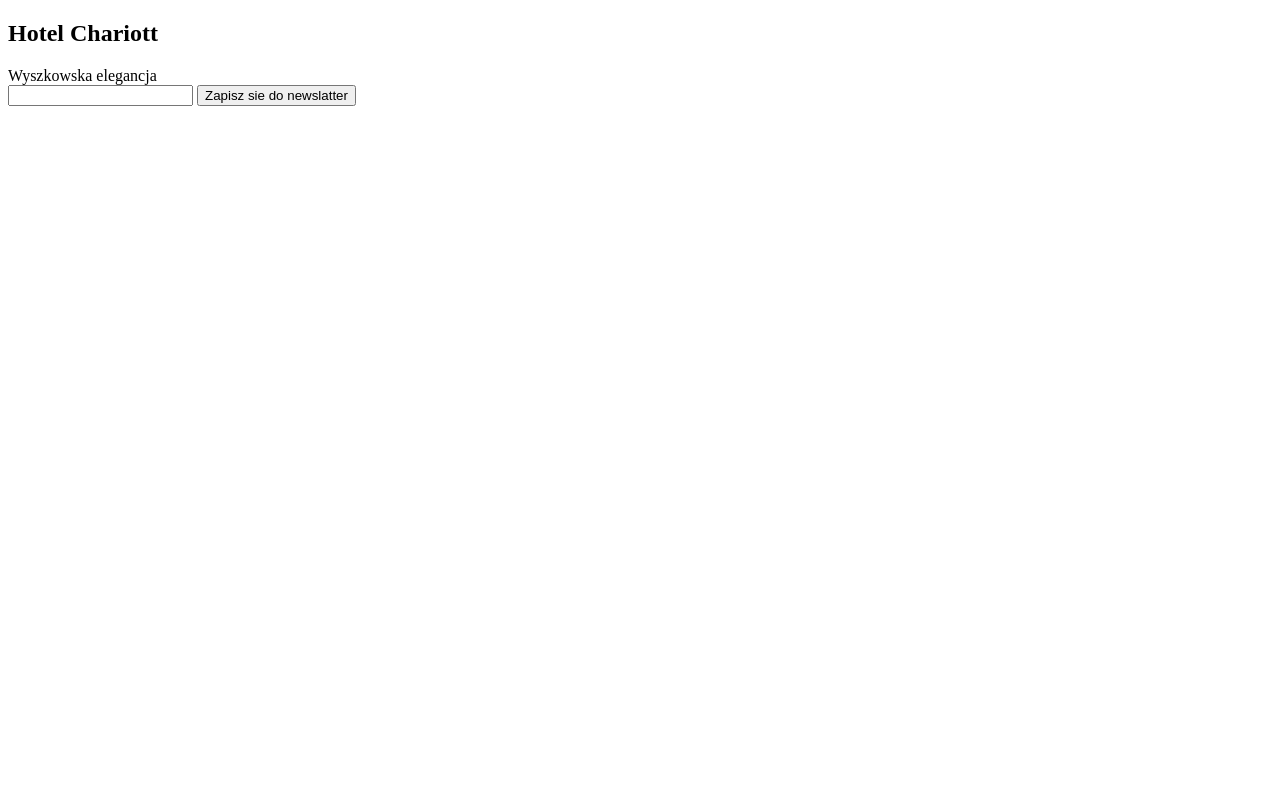
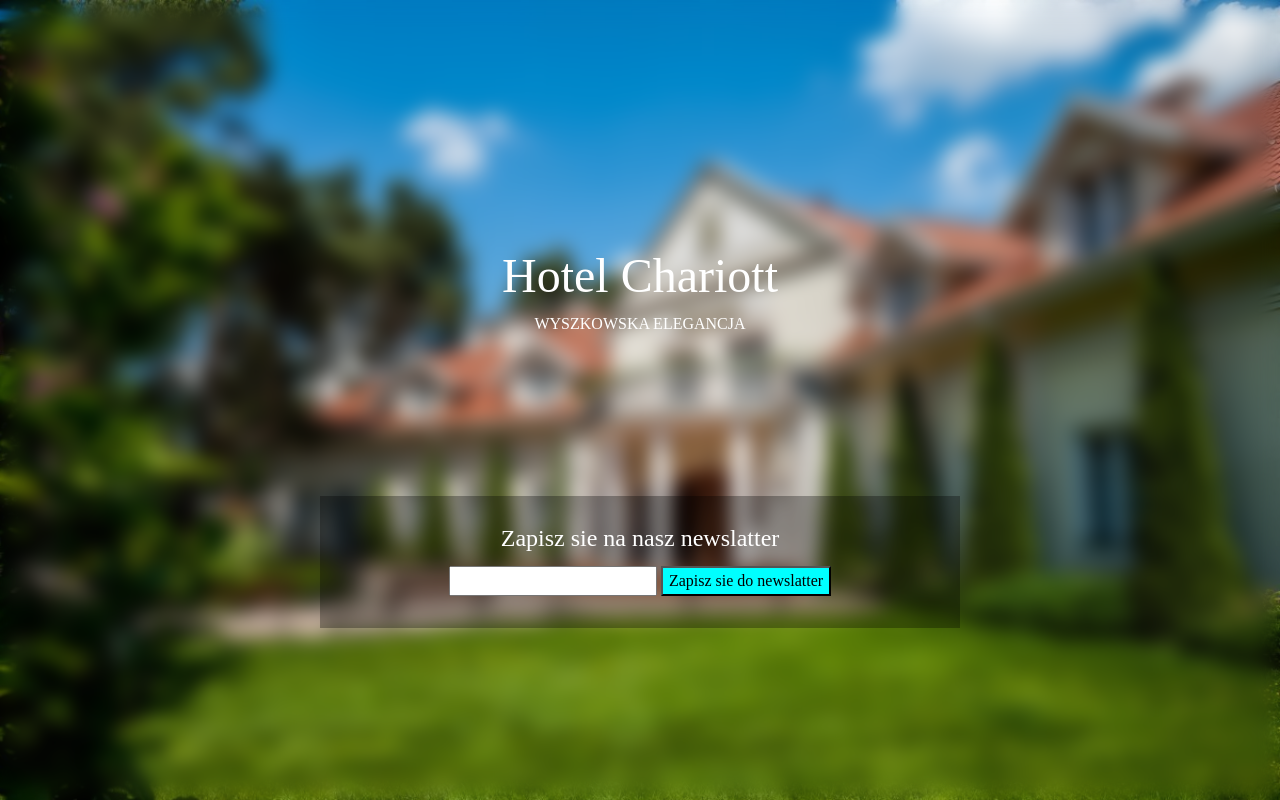
Before and after one commit to BartekLipowski/html-starter, a website: page index.html in a window 1280 px wide. Drawn offline with Linux system fonts and the light colour scheme.

Commit message:
lekcja 1

```diff
--- a/index.html
+++ b/index.html
@@ -9,6 +9,8 @@
       name="description"
       content="Hotel Chariott - wyszkowska elegancja"
     />
+    <link rel="stylesheet" href="style2.css">
+    <link rel="stylesheet" href="style.css">
   </head>
   <body>
    <main>
@@ -18,6 +20,7 @@
 
      </section>
      <section class="newslatter">
+       <h2>Zapisz sie na nasz newslatter</h2>
        <form>
          <input/>
          <button>Zapisz sie do newslatter</button>
--- /dev/null
+++ b/style.css
@@ -0,0 +1,62 @@
+
+body {
+    padding: 0;
+    margin: 0;
+    top: 0;
+    background-color:rgb(0,0,0,);
+    background-image: url(hero.pg.jpg);
+    background-repeat: no-repeat;
+    background-size: cover;
+    background-attachment: fixed;
+}
+main{
+    backdrop-filter: blur(10px);
+    height: 100vh;
+    width: 100vw;
+}
+
+section{
+    font-family: "Poppins", serif;
+    font-optical-sizing: auto;
+
+
+}
+
+section.hero{
+    margin: 0 auto;
+    padding-top: 30vh;
+    text-align: center;
+    color: #ffffff;
+    font-family: "Poppins", serif;
+    font-optical-sizing: auto;
+
+
+}
+h1 {
+
+
+    font-weight: 200;
+    font-size: 3rem;
+}
+span{
+text-transform: uppercase;
+}
+
+section.newslatter {
+    text-align: center;
+    margin: 20vh auto;
+    padding: 3vh 0 4vh 0;
+    width: 80vh;
+    background-color: rgba(0,0,0,0.3);
+}
+
+
+section.newslatter h2{
+    font-weight: 300;
+    padding-bottom: 10px;
+    color: #ffffff;
+
+}
+section.newslatter button{
+    background-color: aqua;
+}
```
Also changed, not shown: hero.pg.jpg (added).
